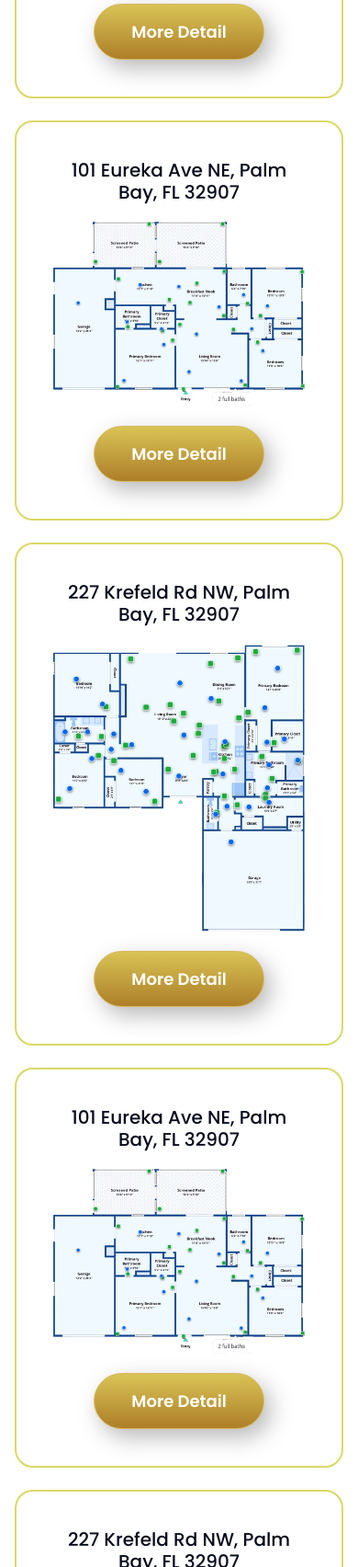
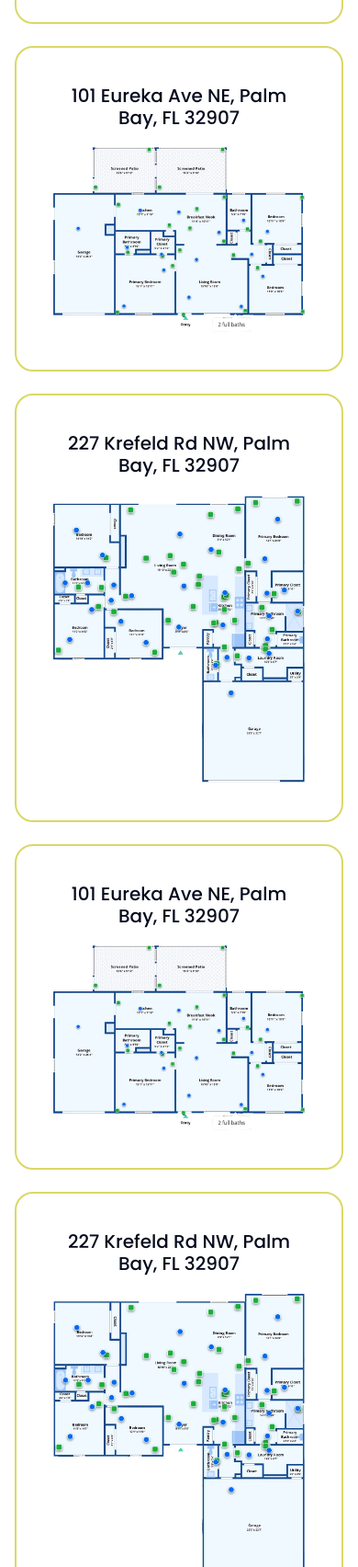
Before and after one commit to crea8ivedev/solero-homes-html, a plain HTML site: page floor-plans.html in a window 390 px wide. Shown: the part 1194-2898 px from the top of the page at 92% size. Drawn offline with Linux system fonts and the light colour scheme.

Commit message:
Design changes

```diff
--- a/css/style.css
+++ b/css/style.css
@@ -1245,6 +1245,40 @@ video::-webkit-media-controls {
     }
 }
 
+.parent-grid {
+    display: grid;
+    grid-template-columns: repeat(2, 1fr);
+    gap: 24px;
+
+    @media (max-width: 700px) {
+        display: flex;
+        flex-direction: column;
+    }
+}
+
+.parent-grid .gallery-item1 {
+    grid-row: span 2 / span 2;
+}
+
+
+.parent-grid .gallery-item3 {
+    grid-row: span 2 / span 2;
+    grid-column-start: 2;
+}
+
+.parent-grid .gallery-item4 {
+    grid-row-start: 3;
+}
+
+.parent-grid .gallery-item5 {
+    grid-row: span 2 / span 2;
+    grid-row-start: 4;
+}
+
+.parent-grid .gallery-item6 {
+    grid-row-start: 4;
+}
+
 .banner-details .header-details .heading,
 .banner-details .header-details .sub-heading {
     margin: 0 auto;
@@ -1288,12 +1322,11 @@ video::-webkit-media-controls {
     border-radius: 20px;
     border: 2px solid #dad867;
     text-align: center;
-    margin-bottom: 24px;
+    /* margin-bottom: 24px; */
 
     img {
         width: 100%;
         height: auto;
-        margin-bottom: 20px;
     }
 }
 
--- a/floor-plans.html
+++ b/floor-plans.html
@@ -125,83 +125,53 @@
     <!-- Floor plan map start -->
     <section class="floor-plan-map-wrapper">
         <div class="container">
-            <div class="row">
-                <div class="col-xl-6 col-md-6 col-12">
+            <div class="parent-grid">
+                <div class="gallery-item1">
                     <div class="floor-map-wrapper">
                         <div class="content black heading">
                             <h6>227 Krefeld Rd NW, Palm Bay, FL 32907</h6>
                         </div>
                         <img src="images/floor-plan-map1.webp" width="492" height="648" alt="Floor plan map">
-                        <div class="btn-custom">
-                            <a href="javascript:void(0);" class="btn btn-gold">
-                                <span>More Detail</span>
-                            </a>
-                        </div>
                     </div>
                 </div>
-                <div class="col-xl-6 col-md-6 col-12">
+                <div class="gallery-item2">
                     <div class="floor-map-wrapper">
                         <div class="content black heading">
                             <h6>101 Eureka Ave NE, Palm Bay, FL 32907</h6>
                         </div>
                         <img src="images/floor-plan-map3.webp" width="494" height="364" alt="Floor plan map">
-                        <div class="btn-custom">
-                            <a href="javascript:void(0);" class="btn btn-gold">
-                                <span>More Detail</span>
-                            </a>
-                        </div>
                     </div>
                 </div>
-                <div class="col-xl-6 col-md-6 col-12">
+                <div class="gallery-item3">
                     <div class="floor-map-wrapper">
                         <div class="content black heading">
                             <h6>227 Krefeld Rd NW, Palm Bay, FL 32907</h6>
                         </div>
                         <img src="images/floor-plan-map5.webp" width="492" height="648" alt="Floor plan map">
-                        <div class="btn-custom">
-                            <a href="javascript:void(0);" class="btn btn-gold">
-                                <span>More Detail</span>
-                            </a>
-                        </div>
                     </div>
                 </div>
-                <div class="col-xl-6 col-md-6 col-12">
+                <div class="gallery-item4">
                     <div class="floor-map-wrapper">
                         <div class="content black heading">
                             <h6>101 Eureka Ave NE, Palm Bay, FL 32907</h6>
                         </div>
                         <img src="images/floor-plan-map2.webp" width="494" height="364" alt="Floor plan map">
-                        <div class="btn-custom">
-                            <a href="javascript:void(0);" class="btn btn-gold">
-                                <span>More Detail</span>
-                            </a>
-                        </div>
                     </div>
                 </div>
-                <div class="col-xl-6 col-md-6 col-12">
-                    <div class="floor-map-wrapper">
+                <div class="gallery-item5">
+                     <div class="floor-map-wrapper">
                         <div class="content black heading">
                             <h6>227 Krefeld Rd NW, Palm Bay, FL 32907</h6>
                         </div>
                         <img src="images/floor-plan-map4.webp" width="492" height="648" alt="Floor plan map">
-                        <div class="btn-custom">
-                            <a href="javascript:void(0);" class="btn btn-gold">
-                                <span>More Detail</span>
-                            </a>
-                        </div>
                     </div>
                 </div>
-                <div class="col-xl-6 col-md-6 col-12">
+                <div class="gallery-item6">
                     <div class="floor-map-wrapper">
                         <div class="content black heading">
                             <h6>101 Eureka Ave NE, Palm Bay, FL 32907</h6>
                         </div>
                         <img src="images/floor-plan-map6.webp" width="494" height="364" alt="Floor plan map">
-                        <div class="btn-custom">
-                            <a href="javascript:void(0);" class="btn btn-gold">
-                                <span>More Detail</span>
-                            </a>
-                        </div>
                     </div>
                 </div>
             </div>
```
